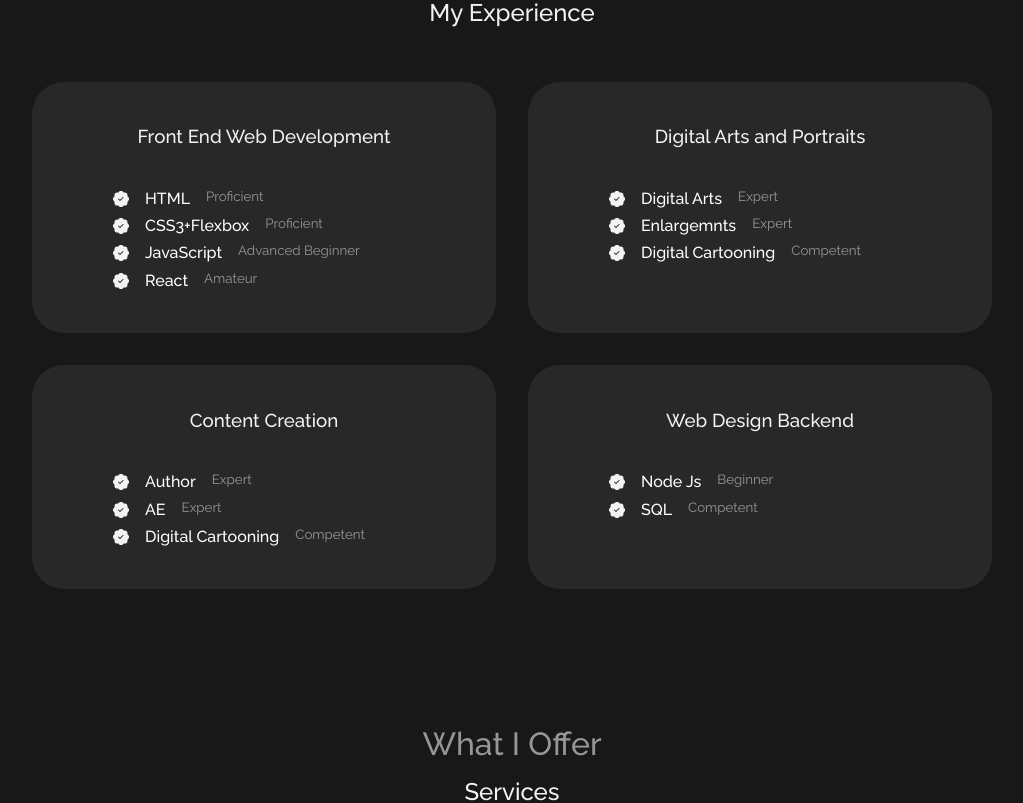
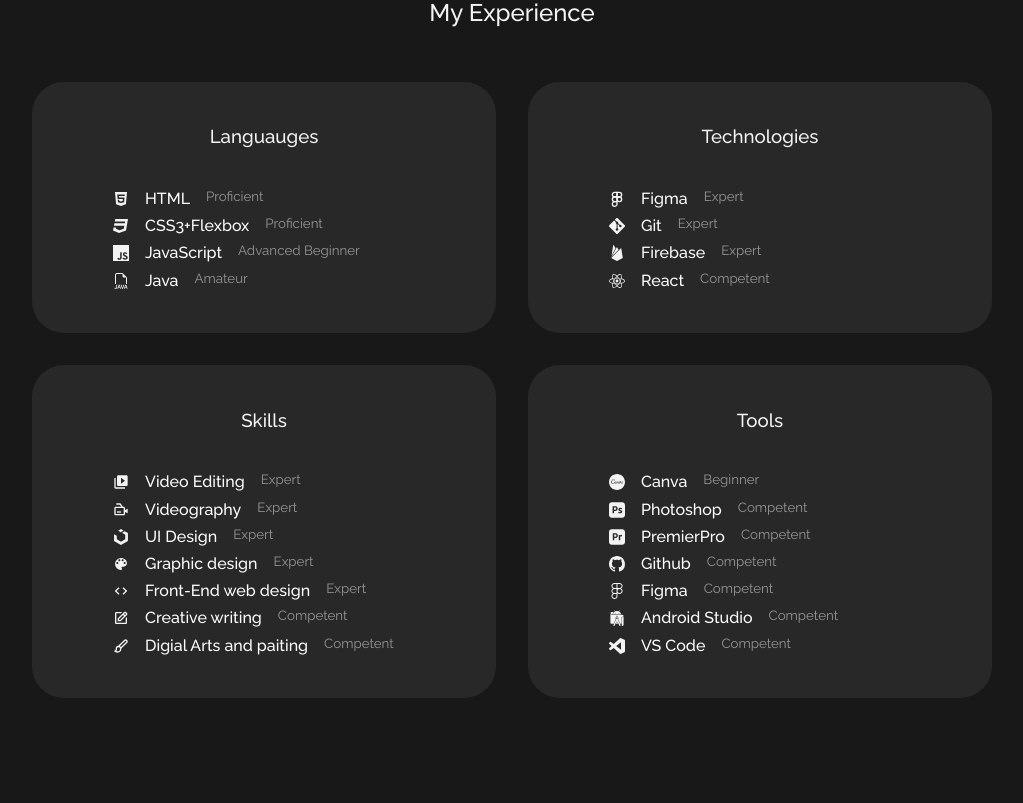
Before and after one commit to Izora9099/portfolio, a React (Create React App) app: page /experience in a window 1280 px wide. Shown: the part 1780-2583 px from the top of the page, without its empty margins (128-1151 px from the left). Built offline with nearby package versions, Linux system fonts and the light colour scheme; no server answers.

Commit message:
Modifications on the skills tab, updating the cv document, suspension of the testimonial section, and other minor modifications

```diff
--- a/src/App.jsx
+++ b/src/App.jsx
@@ -17,7 +17,7 @@
 <Experience/>
 <Services/>
 <Portfolio/>
-<Testimonial/>
+{/*<Testimonial/>*/}
 <Contact/>
 <Footer/>
 </>
--- a/src/components/experience/Experience.jsx
+++ b/src/components/experience/Experience.jsx
@@ -1,6 +1,15 @@
 import React from "react";
 import "./Experience.css";
-import {BsPatchCheckFill} from "react-icons/bs";
+import {BsFiletypeHtml, BsFiletypeJava, BsGit, BsGithub, BsPatchCheckFill, BsUiChecks, BsUiRadios} from "react-icons/bs";
+import { FaCss3, FaHtml5, FaJava, FaPallet, FaReact, FaUikit, FaVideo } from "react-icons/fa";
+import { MdArtTrack, MdColorLens, MdDesignServices, MdGraphicEq, MdJavascript, MdOutlineDesignServices, MdPallet, MdVideoLabel, MdVideoLibrary, MdWeb, MdWebAsset, MdWebStories } from "react-icons/md";
+import { SiAdobe, SiAdobephotoshop, SiAdobepremierepro, SiAndroidstudio, SiArtstation, SiCanva, SiDesignernews, SiDigitalocean, SiFigma, SiFirebase, SiJavascript, SiUikit, SiVisualstudiocode, SiWritedotas } from "react-icons/si";
+import { BiCode, BiColorFill, BiEdit, BiPaint, BiUserX, BiVideo, BiVideoRecording } from "react-icons/bi";
+import { TfiWrite } from "react-icons/tfi";
+import { AiOutlineAntDesign } from "react-icons/ai";
+import { FiFigma } from "react-icons/fi";
+import { VscCode } from "react-icons/vsc";
+import { RiPaintBrushLine } from "react-icons/ri";
 const experience = () => {
   return (
     <section id='experience'>
@@ -8,12 +17,13 @@
       <h2>My Experience</h2>
       <div className='container experience__container'>
         <div className='experience__frontend'>
-          <h3>Front End Web Development</h3>
+          <h3>Languauges</h3>
           <div className='experience__content'>
             <div>
               {" "}
               <article className='experience__details'>
-                <BsPatchCheckFill className='experience__details-icon' />
+
+                <FaHtml5 className='experience__details-icon' />
                 <h4>HTML</h4>
                 <small className='text-light'>Proficient</small>
               </article>
@@ -21,41 +31,98 @@
             <div>
               {" "}
               <article className='experience__details'>
-                <BsPatchCheckFill className='experience__details-icon' />
+                <FaCss3 className='experience__details-icon' />
                 <h4>CSS3+Flexbox</h4>
                 <small className='text-light'>Proficient</small>
               </article>
             </div>
             <div>
               <article className='experience__details'>
-                <BsPatchCheckFill className='experience__details-icon' />
+                <SiJavascript className='experience__details-icon' />
                 <h4>JavaScript</h4>
                 <small className='text-light'>Advanced Beginner</small>
               </article>
             </div>
             <div>
               <article className='experience__details'>
-                <BsPatchCheckFill className='experience__details-icon' />
-                <h4>React</h4>
+                <BsFiletypeJava className='experience__details-icon' />
+                <h4>Java</h4>
                 <small className='text-light'>Amateur</small>
               </article>
             </div>
           </div>
         </div>
         <div className='experience__backend'>
-          <h3> Digital Arts and Portraits </h3>
+          <h3> Technologies
+          </h3>
           <div className='experience__content'>
             <div>
               <article className='experience__details'>
-                <BsPatchCheckFill className='experience__details-icon' />
-                <h4>Digital Arts</h4>
+                <FiFigma className='experience__details-icon' />
+                <h4>Figma</h4>
                 <small className='text-light'>Expert</small>
               </article>
             </div>
             <div>
               <article className='experience__details'>
-                <BsPatchCheckFill className='experience__details-icon' />
-                <h4>Enlargemnts</h4>
+                <BsGit className='experience__details-icon' />
+                <h4>Git</h4>
+                <small className='text-light'>Expert</small>
+              </article>
+            </div>
+            <div>
+              <article className='experience__details'>
+                <SiFirebase className='experience__details-icon' />
+                <h4>Firebase
+                </h4>
+                <small className='text-light'>Expert</small>
+              </article>
+            </div>
+            <div>
+              {" "}
+              <article className='experience__details'>
+                <FaReact className='experience__details-icon'/>
+                <h4>React</h4>
+                <small className='text-light'>Competent</small>
+              </article>
+            </div>
+          </div>
+        </div>
+        <div className='experience__backend'>
+          <h3> Skills </h3>
+          <div className='experience__content'>
+            <div>
+              <article className='experience__details'>
+                <MdVideoLibrary  className='experience__details-icon' />
+                <h4>Video Editing</h4>
+                <small className='text-light'>Expert</small>
+              </article>
+            </div>
+            <div>
+              <article className='experience__details'>
+                <BiVideoRecording className='experience__details-icon' />
+                <h4>Videography</h4>
+                <small className='text-light'>Expert</small>
+              </article>
+            </div>
+            <div>
+              <article className='experience__details'>
+                <SiUikit className='experience__details-icon' />
+                <h4>UI Design</h4>
+                <small className='text-light'>Expert</small>
+              </article>
+            </div>
+            <div>
+              <article className='experience__details'>
+                <MdColorLens className='experience__details-icon' />
+                <h4>Graphic design</h4>
+                <small className='text-light'>Expert</small>
+              </article>
+            </div>
+            <div>
+              <article className='experience__details'>
+                <BiCode className='experience__details-icon' />
+                <h4>Front-End web design</h4>
                 <small className='text-light'>Expert</small>
               </article>
             </div>
@@ -63,57 +130,77 @@
             <div>
               {" "}
               <article className='experience__details'>
-                <BsPatchCheckFill className='experience__details-icon'/>
-                <h4>Digital Cartooning</h4>
+                <BiEdit className='experience__details-icon'/>
+                <h4>
+                  Creative writing
+                </h4>
+                <small className='text-light'>Competent</small>
+              </article>
+            </div>
+            <div>
+              {" "}
+              <article className='experience__details'>
+                <BiPaint className='experience__details-icon'/>
+                <h4>
+                  Digial Arts and paiting
+                </h4>
                 <small className='text-light'>Competent</small>
               </article>
             </div>
           </div>
         </div>
         <div className='experience__backend'>
-          <h3> Content Creation </h3>
-          <div className='experience__content'>
-            <div>
-              <article className='experience__details'>
-                <BsPatchCheckFill className='experience__details-icon' />
-                <h4>Author</h4>
-                <small className='text-light'>Expert</small>
-              </article>
-            </div>
-            <div>
-              <article className='experience__details'>
-                <BsPatchCheckFill className='experience__details-icon' />
-                <h4>AE</h4>
-                <small className='text-light'>Expert</small>
-              </article>
-            </div>
-
-            <div>
-              {" "}
-              <article className='experience__details'>
-                <BsPatchCheckFill className='experience__details-icon'/>
-                <h4>Digital Cartooning</h4>
-                <small className='text-light'>Competent</small>
-              </article>
-            </div>
-          </div>
-        </div>
-        <div className='experience__backend'>
-          <h3> Web Design Backend </h3>
+          <h3> Tools </h3>
           <div className='experience__content'>
             <div>
               {" "}
               <article className='experience__details'>
-                <BsPatchCheckFill className='experience__details-icon' />
-                <h4>Node Js</h4>
+                <SiCanva className='experience__details-icon' />
+                <h4>Canva</h4>
                 <small className='text-light'>Beginner</small>
               </article>
             </div>
 
             <div>
               <article className='experience__details'>
-                <BsPatchCheckFill className='experience__details-icon'/>
-                <h4>SQL</h4>
+                <SiAdobephotoshop className='experience__details-icon'/>
+                <h4>Photoshop</h4>
+                <small className='text-light'>Competent</small>
+              </article>
+            </div>
+            <div>
+              <article className='experience__details'>
+                <SiAdobepremierepro className='experience__details-icon'/>
+                <h4>PremierPro</h4>
+                <small className='text-light'>Competent</small>
+              </article>
+            </div>
+            <div>
+              <article className='experience__details'>
+                <BsGithub className='experience__details-icon'/>
+                <h4>Github</h4>
+                <small className='text-light'>Competent</small>
+              </article>
+            </div>
+
+            <div>
+              <article className='experience__details'>
+                <SiFigma className='experience__details-icon'/>
+                <h4>Figma</h4>
+                <small className='text-light'>Competent</small>
+              </article>
+            </div>
+            <div>
+              <article className='experience__details'>
+                <SiAndroidstudio className='experience__details-icon'/>
+                <h4>Android Studio</h4>
+                <small className='text-light'>Competent</small>
+              </article>
+            </div>
+            <div>
+              <article className='experience__details'>
+                <SiVisualstudiocode className='experience__details-icon'/>
+                <h4>VS Code</h4>
                 <small className='text-light'>Competent</small>
               </article>
             </div>
--- a/src/components/footer/Footer.jsx
+++ b/src/components/footer/Footer.jsx
@@ -32,9 +32,10 @@
           <li>
             <a href="#portfolio">Portfolio</a>
           </li>
-          <li>
+         {/* <li>
             <a href="#testimonials">Testimonials</a>
           </li>
+         */}
           <li>
             <a href="#contact">Contact</a>
           </li>
--- a/src/components/header/CTA.jsx
+++ b/src/components/header/CTA.jsx
@@ -1,5 +1,5 @@
 import React from 'react'
-import CV from '.././../assets/Djomo Resume new.docx.pdf'
+import CV from '.././../assets/my CV.pdf'
 const CTA = () => {
 return (
 <div className='cta'>
--- a/src/components/header/Header.jsx
+++ b/src/components/header/Header.jsx
@@ -11,7 +11,7 @@
 <header>
 <div className='container header__container'>
 <h5>Hello I'm</h5>
-<h1>Ndifon Lemuel</h1>
+<h1>Lemuel</h1>
 <h5 className='text-light'>A Software Engineering student, graphic designer and web developer </h5>
 <CTA/>
 
--- a/src/components/navbar/Navbar.jsx
+++ b/src/components/navbar/Navbar.jsx
@@ -48,13 +48,13 @@
       >
         <TfiGallery />
       </a>
-      <a
+      {/*<a
         href='#testimonial'
         onClick={() => setActiveNav("#testimonial")}
         className={activeNav === "#testimonial" ? "active" : ""}
       >
         <BiMessageSquareDetail />
-      </a>
+      </a>*/}
 
       <a
         href='#contact'
```
Also changed, not shown: 2 other files (tests, documents, lock files or other folders).
